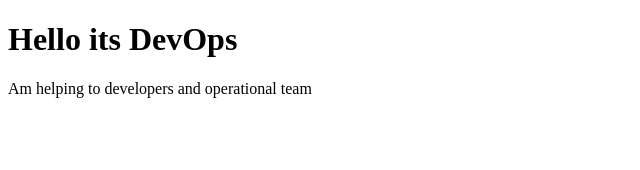
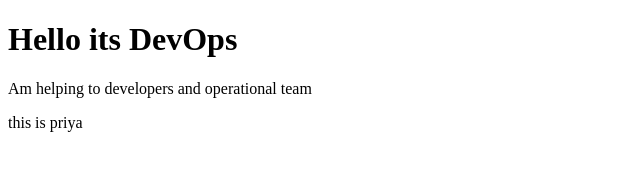
Before and after one commit to ppriyam573-hub/devops, a plain HTML site: page index.html in a window 1280 px wide. Shown: the full height of the page, 0-640 px from the left. Drawn offline with Linux system fonts and the light colour scheme.

Commit message:
added paragraph

```diff
--- a/index.html
+++ b/index.html
@@ -8,6 +8,7 @@
     <body>
         <h1>Hello its DevOps</h1>
         <p>Am helping to developers and operational team</p>
+        <p2>this is priya</p2>
         <style>
             h1{
                 color: black;
```
